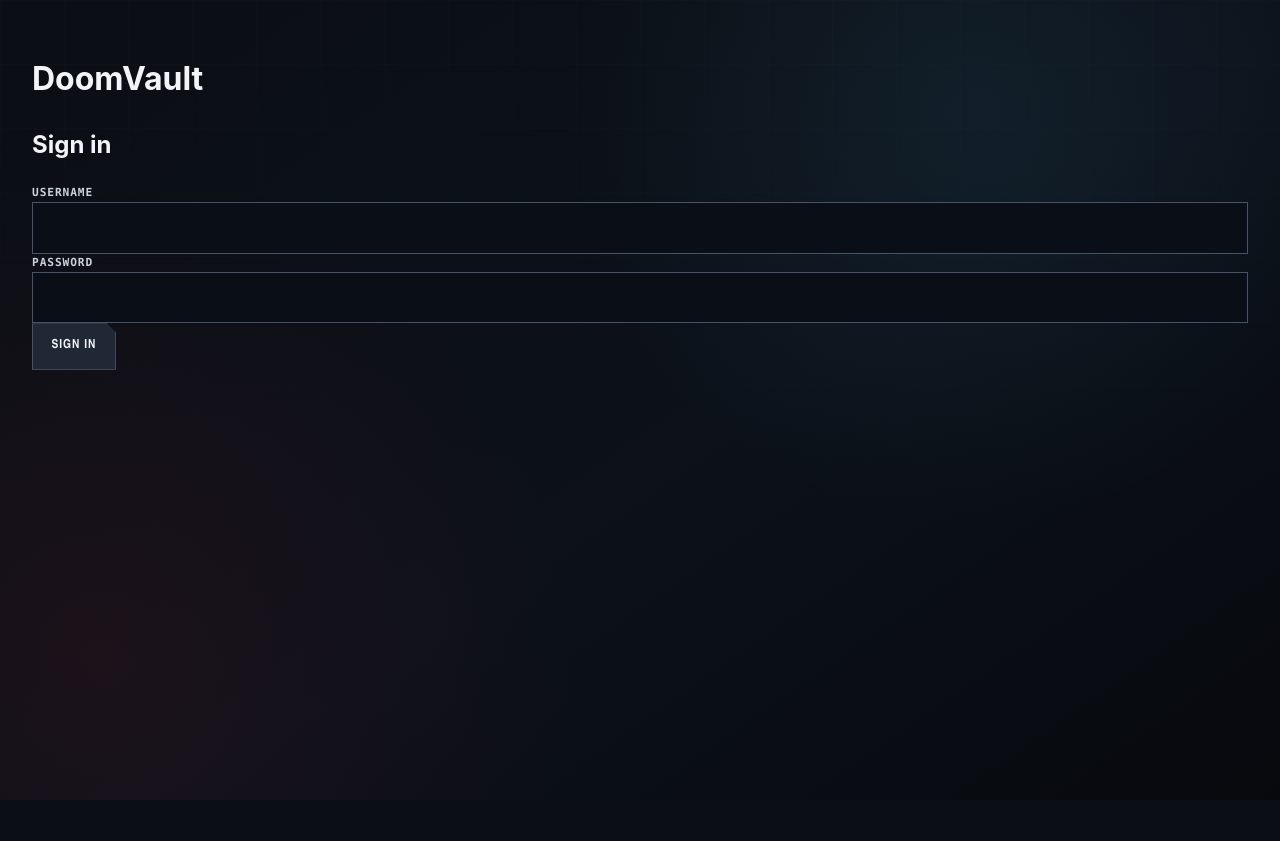
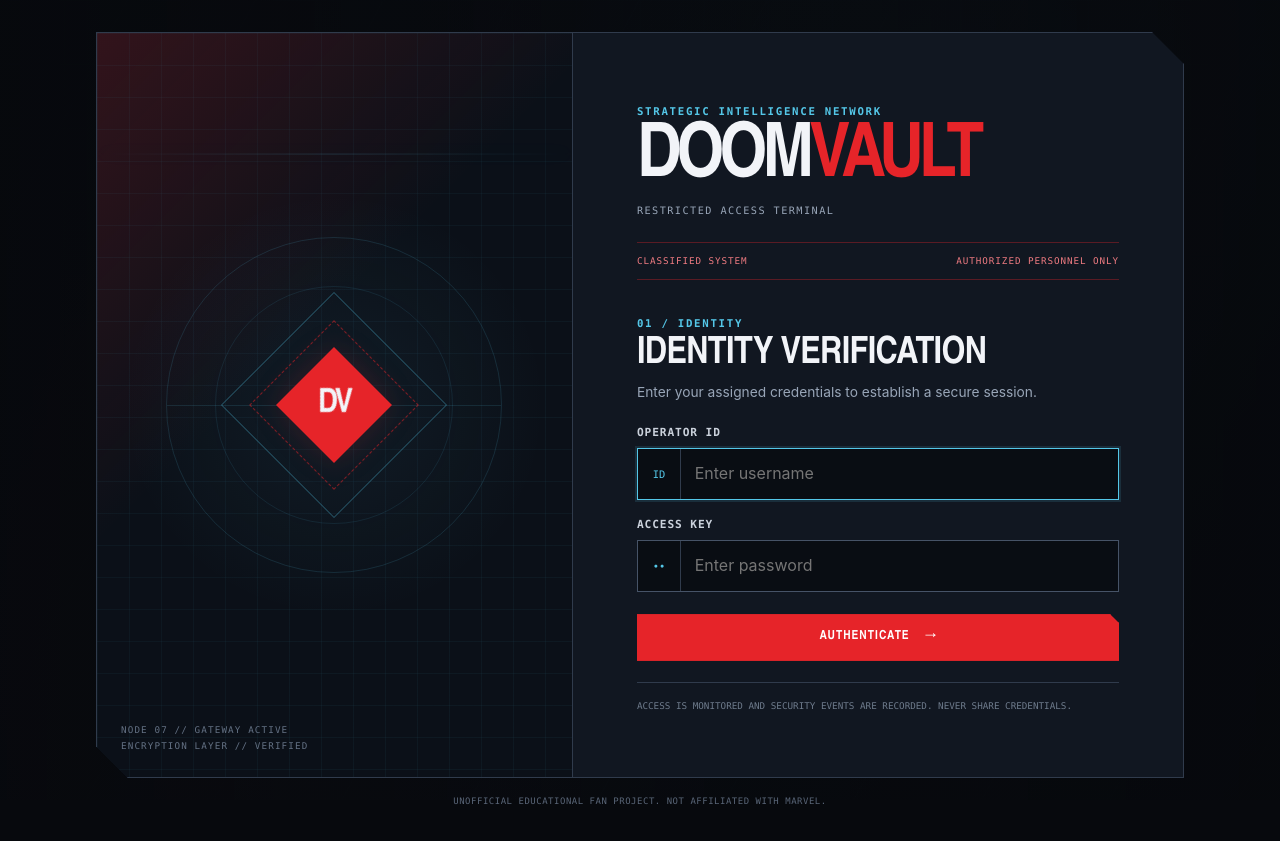
Before and after one commit to Jay-S99/CyberSec_Lab, a Flask app: page /login in a window 1280 px wide. Before the commit the page ends 791 px from the top, so only its background shows below. Run offline with Flask 3, Linux system fonts and the light colour scheme; some libraries are stand-ins or nearby versions.

Commit message:
ui(uwierzytelnianie): Przeprojektowano ekrany logowania i zmiany hasła

```diff
--- a/templates/login.html
+++ b/templates/login.html
@@ -1,8 +1,25 @@
 {% extends "base.html" %}
 {% block title %}Sign in - DoomVault{% endblock %}
+{% block body_class %}auth-page{% endblock %}
 {% block content %}
-<h1>DoomVault</h1>
-<h2>Sign in</h2>
+<section class="auth-terminal" aria-labelledby="login-title">
+  <div class="auth-visual" aria-hidden="true">
+    <div class="auth-emblem"><span>DV</span></div>
+    <div class="radar-lines"></div>
+    <div class="auth-coordinates">NODE 07 // GATEWAY ACTIVE<br>ENCRYPTION LAYER // VERIFIED</div>
+  </div>
+  <div class="auth-panel">
+    <div class="auth-brand">
+      <span class="eyebrow">Strategic Intelligence Network</span>
+      <h1>DOOM<span>VAULT</span></h1>
+      <p>Restricted access terminal</p>
+    </div>
+    <div class="classification-strip"><span>Classified system</span><span>Authorized personnel only</span></div>
+    <div class="auth-heading">
+      <span class="section-number">01 / IDENTITY</span>
+      <h2 id="login-title">Identity verification</h2>
+      <p>Enter your assigned credentials to establish a secure session.</p>
+    </div>
     {% if notice %}
       <p role="status">{{ notice }}</p>
     {% endif %}
@@ -13,16 +30,22 @@
         {% endfor %}
       </div>
     {% endif %}
-<form method="post" action="{{ url_for('auth.login') }}">
+    <form class="auth-form" method="post" action="{{ url_for('auth.login') }}">
       <input type="hidden" name="csrf_token" value="{{ csrf_token }}">
-  <div>
-    <label for="username">Username</label>
-    <input id="username" name="username" type="text" autocomplete="username" autocapitalize="none" spellcheck="false" maxlength="64" required>
+      <label for="username">Operator ID</label>
+      <div class="field-frame">
+        <span aria-hidden="true">ID</span>
+        <input id="username" name="username" type="text" autocomplete="username" autocapitalize="none" spellcheck="false" maxlength="64" placeholder="Enter username" required autofocus>
       </div>
-  <div>
-    <label for="password">Password</label>
-    <input id="password" name="password" type="password" autocomplete="current-password" maxlength="256" required>
+      <label for="password">Access key</label>
+      <div class="field-frame">
+        <span aria-hidden="true">••</span>
+        <input id="password" name="password" type="password" autocomplete="current-password" maxlength="256" placeholder="Enter password" required>
       </div>
-  <button type="submit">Sign in</button>
+      <button class="button button-primary button-full" type="submit"><span>Authenticate</span><span aria-hidden="true">→</span></button>
     </form>
+    <p class="auth-legal">Access is monitored and security events are recorded. Never share credentials.</p>
+  </div>
+</section>
+<p class="fan-disclaimer">Unofficial educational fan project. Not affiliated with Marvel.</p>
 {% endblock %}
```
Also changed, not shown: templates/change_password.html (+36 -25 lines). Lines whose indentation alone changed are shown as unchanged.
